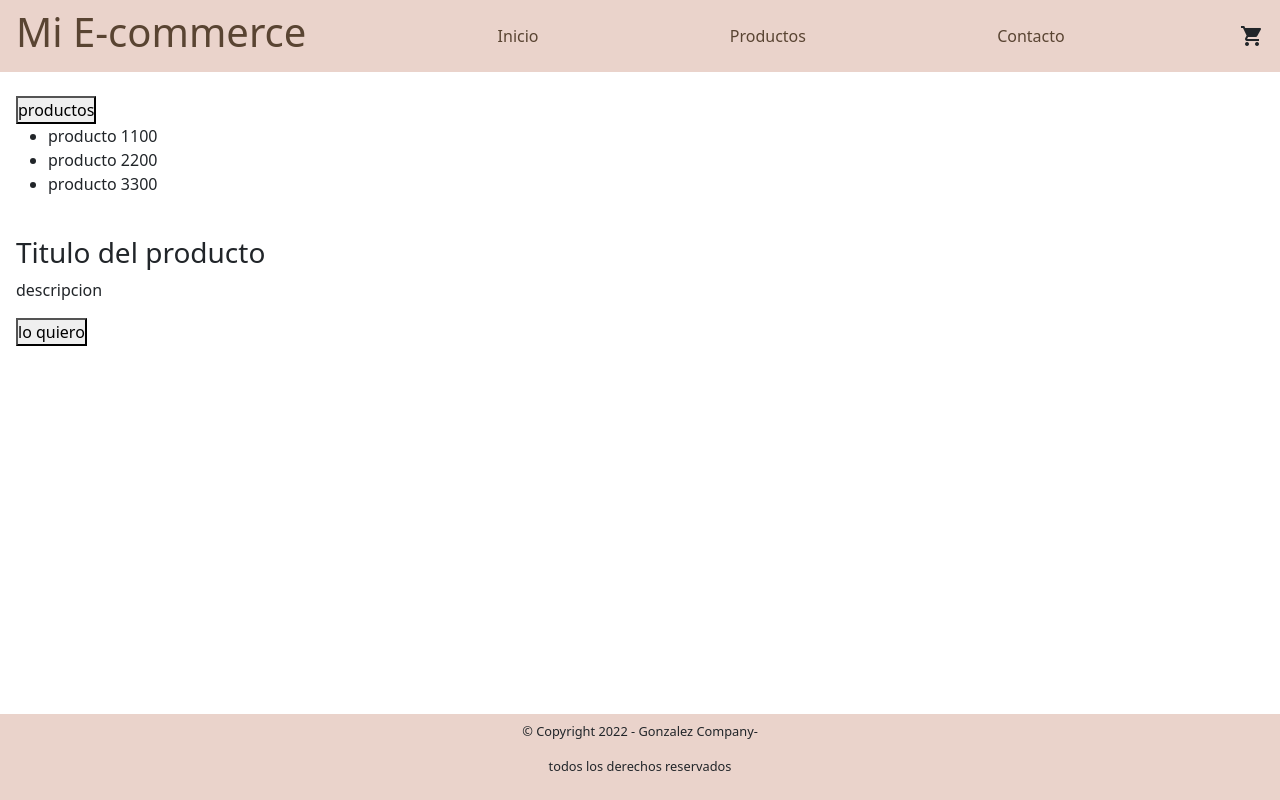
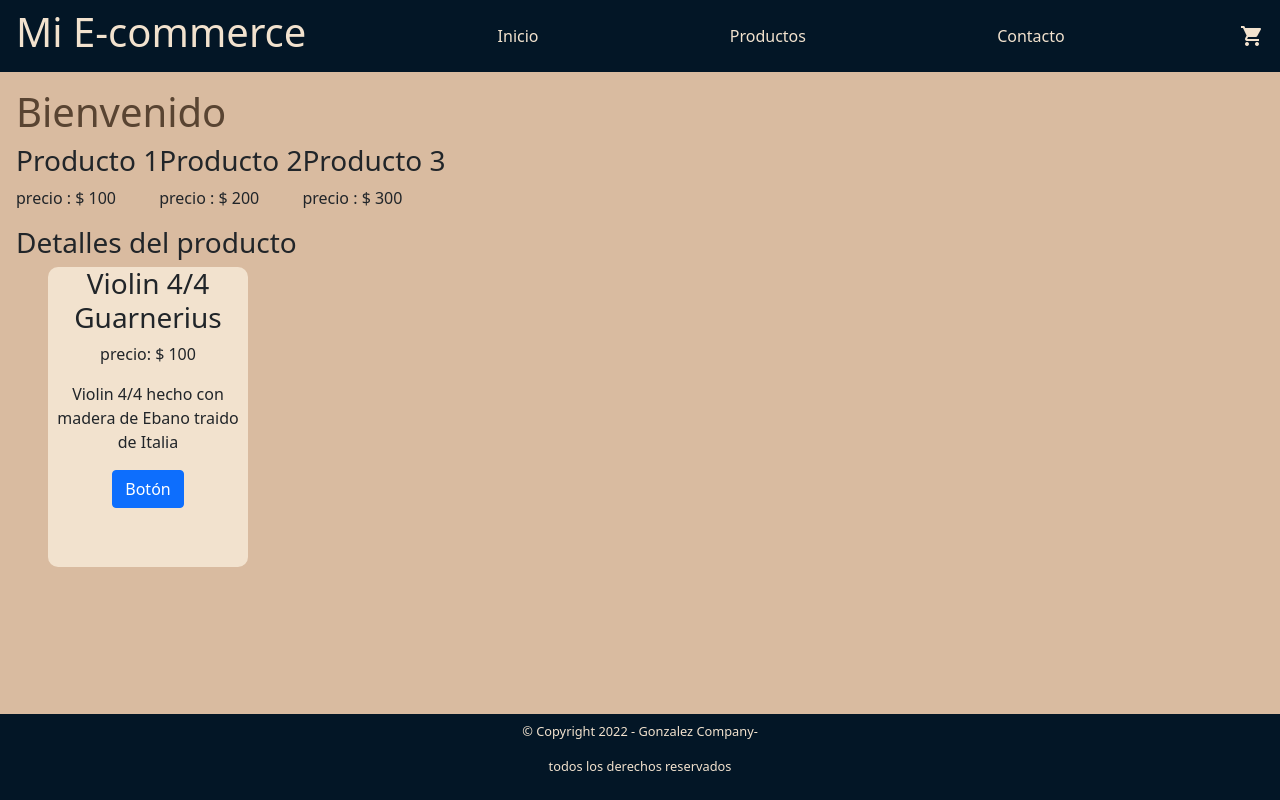
Before and after one commit to leoogonzalez/coderRJSleo, a React (Create React App) app in the folder tiendagonzalezpalacios/: page / in a window 1280 px wide. Built offline with nearby package versions, Linux system fonts and the light colour scheme.

Commit message:
desafio clase numero 7

```diff
--- a/tiendagonzalezpalacios/src/App.js
+++ b/tiendagonzalezpalacios/src/App.js
@@ -6,9 +6,13 @@ const App = () => {
 
 
 return <div id="root">
-    <NavBar></NavBar>
-      <ItemListContainer></ItemListContainer>
-    <Footer></Footer>
+    <NavBar/>
+
+    <ItemListContainer/>
+
+    <Footer/>
+
+
 </div>
 }
 
--- a/tiendagonzalezpalacios/src/components/Item.js
+++ b/tiendagonzalezpalacios/src/components/Item.js
@@ -1,18 +1,13 @@
 import React from 'react'
 
 
-const Item = () => {
+const Item = ({producto}) => {
 
   return (
-    <div style={{width:"18rem"}}>
-       <img variant="top" src=""></img>
-       <div className='cardBody'>
-       <h3 className='cardTitle'>Titulo del producto</h3>
-       <p className='cardText'>descripcion</p>
-       <button className='primary'>lo quiero</button>
-       </div>
-
-  </div>
+    <article>
+  <h3>{producto.nombre}</h3>
+  <p>precio : $ {producto.precio}</p>
+  </article>
   )
 }
 
--- /dev/null
+++ b/tiendagonzalezpalacios/src/components/ItemDetail.js
@@ -0,0 +1,17 @@
+import React from 'react'
+
+const ItemDetail = ({producto}) => {
+  return (
+    <div id="tarjeta">
+  <article className='contenidoTarjeta'>
+  <h3>{producto.nombre}</h3>
+  <div>{producto.img}</div>
+  <p>precio: $ {producto.precio}</p>
+  <p>{producto.descripcion}</p>
+  <button type="button" className="btn btn-primary">Botón</button>
+  </article>
+    </div>
+  )
+}
+
+export default ItemDetail
--- /dev/null
+++ b/tiendagonzalezpalacios/src/components/ItemDetailContainer.js
@@ -0,0 +1,59 @@
+import React from 'react'
+import ItemDetail from './ItemDetail'
+import {useState, useEffect} from 'react'
+
+let productosPrincipales =[{
+    id: 1,
+    nombre: "Violin 4/4 Guarnerius",
+precio: 100.000,
+// img:"https://palomavaleva.com/site/wp-content/uploads/2018/07/Violons-03.jpg",
+descripcion:"Violin 4/4 hecho con madera de Ebano traido de Italia",
+}
+]
+
+
+
+
+const ItemDetailContainer = () => {
+    const [loading,setLoading] = useState(true)
+    const [productos,setProductos] = useState([])
+
+    useEffect(()=>{
+        const pedido = new Promise ((res,rej)=>{
+            setTimeout(()=>{
+                res(productosPrincipales)
+            },2000)
+        })
+        pedido
+        .then((resultado)=>{
+            console.log("todo salio bien")
+            setProductos(resultado)
+        })
+        .catch((error)=>{
+console.log("hubo un error")
+        })
+
+    },[])
+
+
+
+
+
+
+  return (
+    <div>
+        <h3>Detalles del producto</h3>
+        <ul>
+           {productos.map((producto)=>{
+             return <ItemDetail key={producto.id} producto={producto}/>
+           }
+           )}
+      </ul>
+
+
+
+    </div>
+  )
+}
+
+export default ItemDetailContainer
--- a/tiendagonzalezpalacios/src/components/ItemList.js
+++ b/tiendagonzalezpalacios/src/components/ItemList.js
@@ -4,19 +4,14 @@ import Item from './Item'
 
 
 
-const ItemList = ({productosIniciales}) => {
-
-
+const ItemList = ({productos}) => {
   return (
-    <div>
-            <ul>
-           {productosIniciales.map((producto)=>{
-             return <li key={producto.id}>{producto.nombre}{producto.precio}</li>
+         <section className='productos'>
+           {productos.map((producto)=>{
+             return <Item key={producto.id} producto={producto}/>
            }
            )}
-      </ul>
-      <Item></Item>
-    </div>
+      </section>
   )
 }
 
--- a/tiendagonzalezpalacios/src/components/ItemListContainer.js
+++ b/tiendagonzalezpalacios/src/components/ItemListContainer.js
@@ -1,22 +1,23 @@
 import React from 'react'
 // import ItemCount from './ItemCount'
 import { useState,useEffect } from 'react'
-import ItemList from "./ItemList"
+import ItemList from "./ItemList";
+import ItemDetailContainer from "./ItemDetailContainer"
 
 let productosIniciales = [
 {
   id : 1,
-  nombre : "producto 1",
+  nombre: "Producto 1",
  precio:100
 },
 {
   id : 2,
-  nombre : "producto 2",
+  nombre: "Producto 2",
  precio:200
 },
 {
   id : 3,
-  nombre : "producto 3",
+  nombre: "Producto 3",
  precio:300
 }
 
@@ -24,7 +25,7 @@ let productosIniciales = [
 
 const ItemListContainer = ()  => {
 
-  const [loading,setloading] = useState(true)
+  const [loading,setLoading] = useState(true)
   const [productos,setProductos] = useState([])
 
   useEffect(()=>{
@@ -51,12 +52,12 @@ pedido
 
 
   return (
-    <main>
-       <h3 className ='contenido__main'></h3>
-      <button className='carrito' onClick={() => setloading(!loading)}>productos</button>
-
-      <ItemList productosIniciales={productos}></ItemList>
+    <main as="main">
+       <h1 className ='contenido__main'>Bienvenido</h1>
+      {/* <button className='carrito' onClick={() => setloading(!loading)}>toggle</button> */}
+      <ItemList productos={productos}/>
       {/* <ItemCount stock={10} initial={10}></ItemCount> */}
+   <ItemDetailContainer/>
       </main>
   );
 }
--- a/tiendagonzalezpalacios/src/estilos.scss
+++ b/tiendagonzalezpalacios/src/estilos.scss
@@ -10,7 +10,7 @@ html , body , #root  {
 
 #layout-header a{
     text-decoration: none;
-    color: #594432;
+    color: #F2E2CE;
     margin-left: 1rem;
 }
 
@@ -24,18 +24,20 @@ html , body , #root  {
     align-items: center;
     justify-content: space-between;
     padding: 0.5rem 1rem;
-    background-color: #EAD3CB;
+    background-color: #031626;
     box-shadow: 0 2px 4px rgba(0, 0,0, 0);
 }
 
 main{
 flex-grow: 1;
 padding: 1rem;
+background-color: #D9BBA0;
 }
 
 footer{
     padding: 0.5rem;
-    background-color: #EAD3CB;
+    background-color: #031626;
+    color: #F2E2CE;
     text-align: center;
     font-size: 0.8rem;
 
@@ -47,11 +49,26 @@ nav{
 }
 
 .header__title{
-    color: #594432;
+    color: #F2E2CE;
 }
-
+.material-icons{
+    color:#F2E2CE;
+}
 .contenido__main{
     color: #594432;
     justify-content: center;
 
 }
+.productos{
+display : flex;
+
+}
+#tarjeta{
+    width: 200px;
+    height: 300px;
+    border-radius: 10px;
+    background-color: #F2E2CE;
+    display:flex;
+    flex-direction: column;
+    text-align: center;
+}
```
Also changed, not shown: tiendagonzalezpalacios/public/violin.jpg (added).
